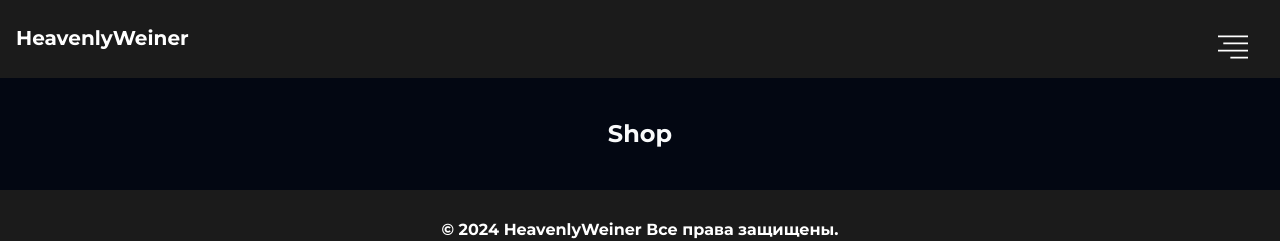
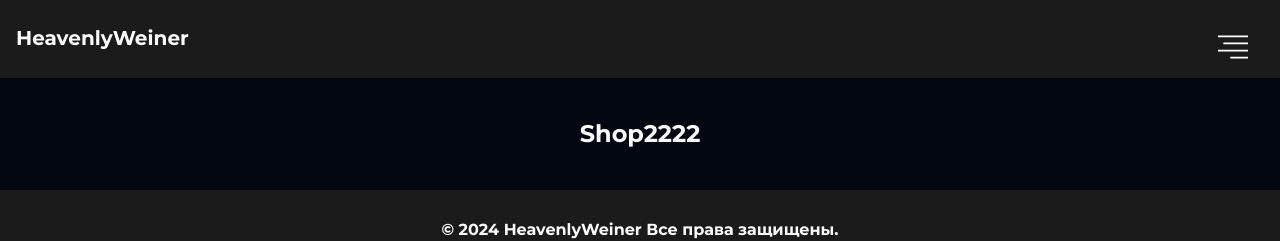
Before and after one commit to Z1ppzy/bigweb, a React (Vite) app: page /shop in a window 1280 px wide. Shown: the top 241 px of the page. Built offline with nearby package versions, Linux system fonts and the light colour scheme.

Commit message:
upd shop

```diff
--- a/src/Pages/Shop.tsx
+++ b/src/Pages/Shop.tsx
@@ -1,3 +1,3 @@
 export default function Shop() {
-  return <div className='text-center font-bold text-2xl p-10'>Shop</div>;
+  return <div className='text-center font-bold text-2xl p-10'>Shop2222</div>;
 }
```
